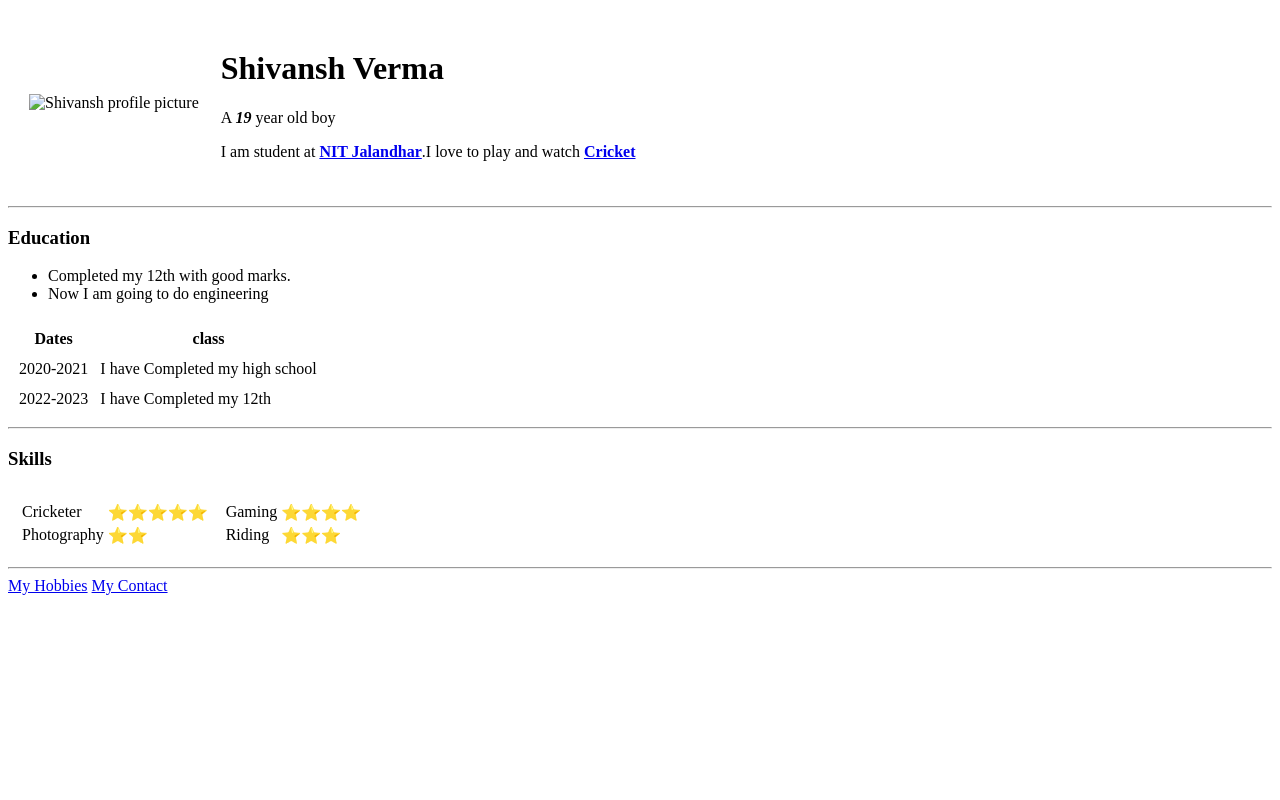
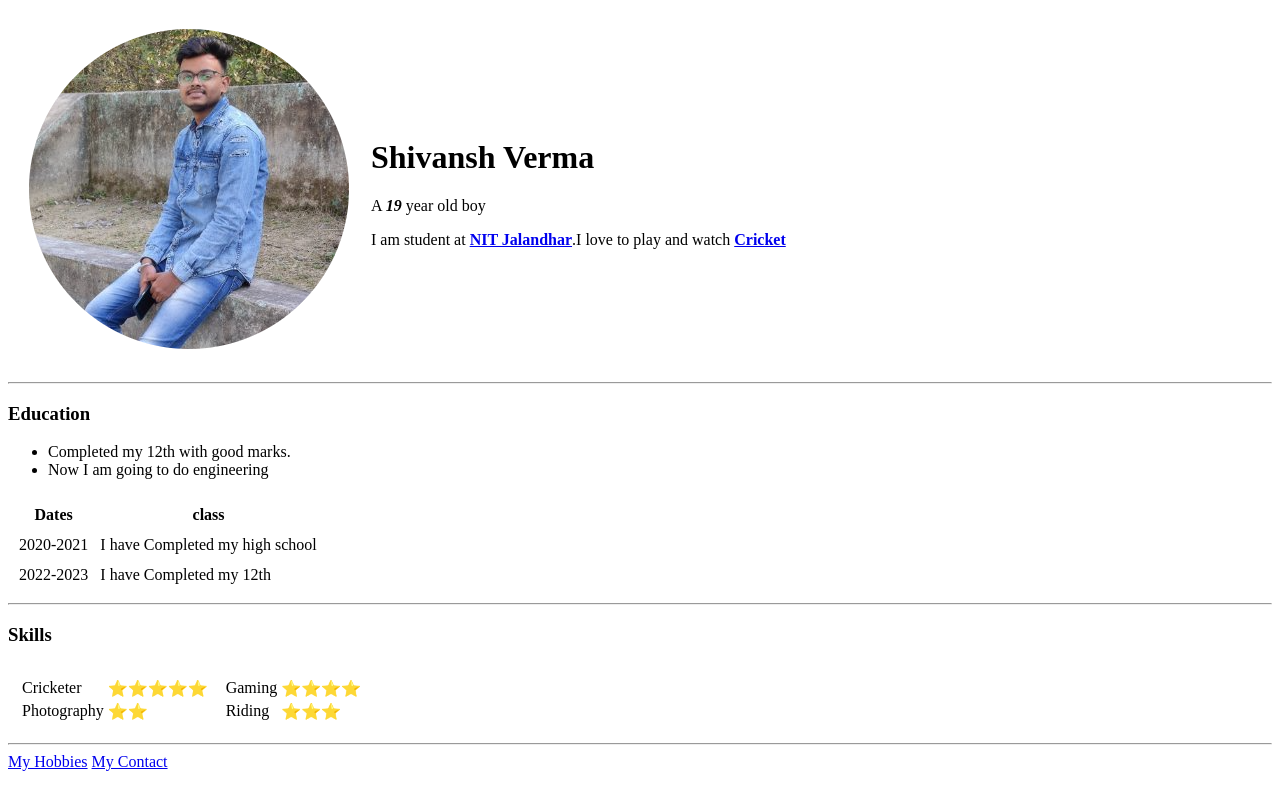
Before and after one commit to Shivansh-svg/cv, a plain HTML site: page index.html in a window 1280 px wide. Drawn offline with Linux system fonts and the light colour scheme.

Commit message:
Update index.html

```diff
--- a/index.html
+++ b/index.html
@@ -7,7 +7,7 @@
 <body>
     <table cellspacing="20">
         <tr>
-            <td><img src="image/shivansh.png.png" alt="Shivansh profile picture"></td>
+            <td><img src="shivansh.png.png" alt="Shivansh profile picture"></td>
             <td> <h1>Shivansh Verma</h1>
                 <p>A <strong><em>19</em></strong> year old boy</p>
                 <p>I am student at <strong><a href="https://www.nitj.ac.in/">NIT Jalandhar</a></strong>.I love to play and watch <strong><a href="https://en.wikipedia.org/wiki/Cricket">Cricket</a></strong></p></td>
```
